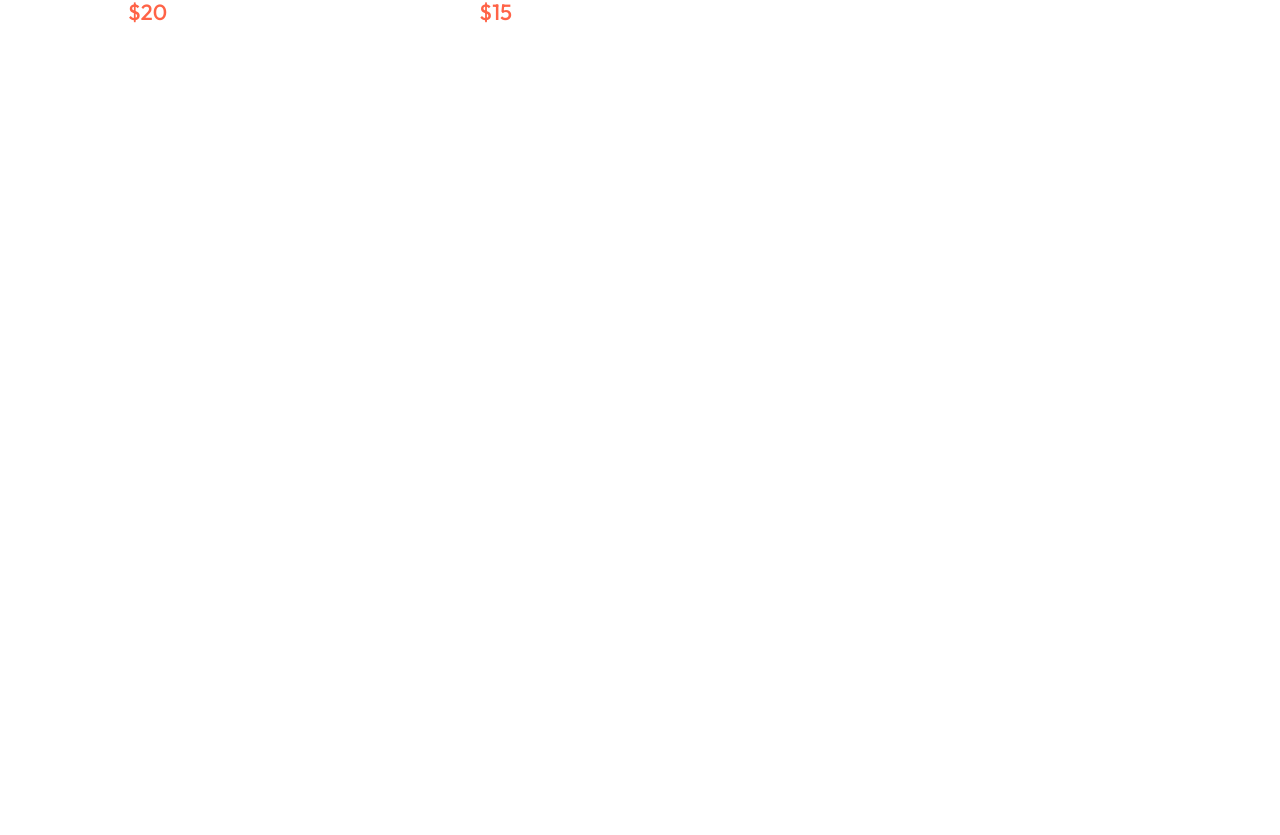
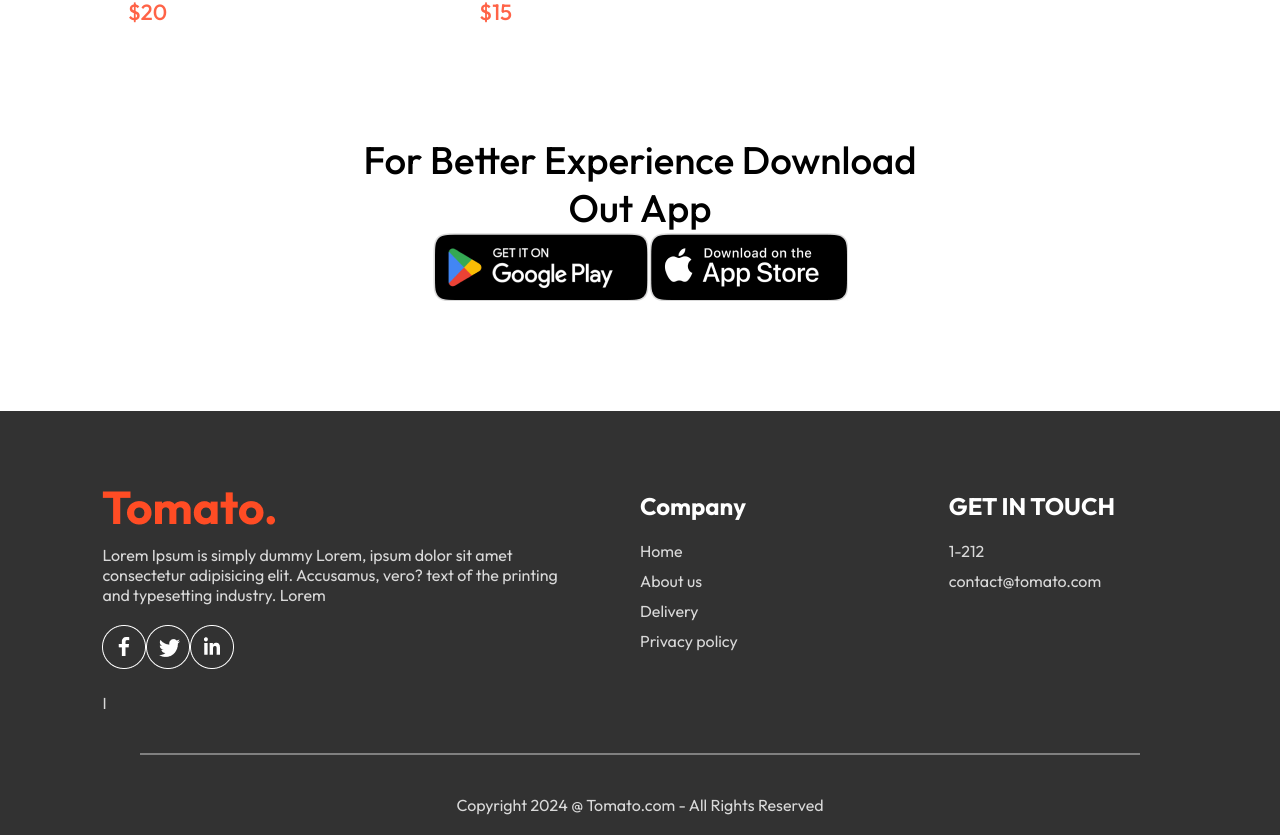
Before and after one commit to bhuvan649/FoodDelivery, a React (Vite) app: page / in a window 1280 px wide. Shown: the part 5540-6375 px from the top of the page. Before the commit the page ends 5576 px from the top, so only its background shows below. Built offline with nearby package versions, Linux system fonts and the light colour scheme.

Commit message:
Added footer and mobile app download

```diff
--- a/src/App.jsx
+++ b/src/App.jsx
@@ -4,10 +4,12 @@ import { Routes, Route } from 'react-router-dom';
 import Placeorder from './pages/PlaceOrder/PlaceOrder';
 import Cart from './pages/Cart/Cart';
 import Home from './pages/Home/Home';
+import Footer from './components/Footer/Footer';
 
 const App = () => {
   return (
-    <div className="app">
+    <>
+        <div className="app">
       <Navbar />
       <Routes>
         <Route path="/" element={<Home />} />
@@ -15,6 +17,9 @@ const App = () => {
         <Route path="/order" element={<Placeorder />} />
       </Routes>
     </div>
+    <Footer/>
+    </>
+
   );
 };
 
--- /dev/null
+++ b/src/components/AppDownload/AppDownload.css
@@ -0,0 +1,7 @@
+.app-download{
+    margin:auto auto;
+    margin-top: 100px;
+    font-size: max(3vw,20px);
+    text-align: center;
+    font-weight: 500;
+}
--- /dev/null
+++ b/src/components/AppDownload/AppDownload.jsx
@@ -0,0 +1,14 @@
+import React from 'react'
+import { assets } from '../../assets/frontend_assets/assets'
+import './AppDownload.css'
+const AppDownload = () => {
+  return (
+    <div className='app-download' id='app-download'>
+      <p>For Better Experience Download <br/> Out App</p>
+      <img src={assets.play_store} alt="" />
+      <img src={assets.app_store} alt="" />
+    </div>
+  )
+}
+
+export default AppDownload
--- a/src/components/FoodDisplay/FoodDisplay.jsx
+++ b/src/components/FoodDisplay/FoodDisplay.jsx
@@ -9,16 +9,23 @@ const FoodDisplay = ({ category }) => {
     <div className='food-display' id='food-display'>
       <h2>Top dishes near you</h2>
       <div className="food-display-list">
-        {food_list.map((item) => (
-          <FoodItem
-            key={item.id} // ✅ use unique stable key
-            id={item.id}
-            name={item.name}
-            description={item.description}
-            price={item.price}
-            image={item.image}
-          />
-        ))}
+        {food_list.map((item) => {
+          if (category === 'All' || category===item.category){
+            return <FoodItem key={item.id} id={item.id} name={item.name} description={item.description} price={item.price} image={item.image}  />
+          }
+
+
+
+        }
+
+
+
+
+
+
+
+
+        )}
       </div>
     </div>
   )
--- a/src/components/FoodItem/FoodItem.css
+++ b/src/components/FoodItem/FoodItem.css
@@ -4,7 +4,7 @@
     border-radius: 15px;
     box-shadow: 0px 0px 10px #00000015;
     transition: 0.3s;
-    animation: fadeIn 3s;
+    animation: fadeIn 1s;
 }
 
 .food-item-image{
--- /dev/null
+++ b/src/components/Footer/Footer.css
@@ -0,0 +1,52 @@
+.footer {
+    color: #d9d9d9;
+    background-color: #323232;
+    display: flex;
+    flex-direction: column;
+    align-items: center;
+    gap: 20px;
+    padding: 20px 8vw;
+    padding-top: 80px;
+    margin-top: 100px;
+}
+
+.footer-content {
+    width: 100%;
+    display: grid;
+    grid-template-columns: 2fr 1fr 1fr;
+    gap: 80px;
+    margin-top: 100;
+}
+
+.footer-content-left,
+.footer-content-right,
+.footer-content-center {
+    display: flex;
+    flex-direction: column;
+    align-items: start;
+    gap: 20px;
+}
+.footer-content-left li,
+.footer-content-right li,
+.footer-content-center li {
+list-style: none;
+margin-bottom: 10px;
+cursor: pointer;
+}
+
+.footer-content-right h2,
+.footer-content-center h2 {
+color: white;
+}
+.foooter-social-icons img{
+    width: 40px;
+    margin-right: 15px;
+
+}
+.footer hr{
+    width: 1000px;
+    height: 2px;
+    margin: 20px 0;
+    background-color: gray;
+    border: none;
+}
--- /dev/null
+++ b/src/components/Footer/Footer.jsx
@@ -0,0 +1,40 @@
+import React from 'react'
+import './Footer.css'
+import { assets } from '../../assets/frontend_assets/assets'
+const Footer = () => {
+    return (
+        <div className='footer' id='footer'>
+            <div className="footer-content">
+                <div className="footer-content-left">
+                    <img src={assets.logo} alt="" />
+                    <p>Lorem Ipsum is simply dummy Lorem, ipsum dolor sit amet consectetur adipisicing elit. Accusamus, vero? text of the printing and typesetting industry. Lorem</p>
+                     <div className="footer-social-icons">
+                        <img src={assets.facebook_icon} alt="" />
+                        <img src={assets.twitter_icon} alt="" />
+                        <img src={assets.linkedin_icon} alt="" />
+                        </div>   I
+                </div>
+                <div className="footer-content-center">
+                    <h2>Company</h2>
+                    <ul>
+                        <li>Home</li>
+                        <li>About us</li>
+                        <li>Delivery</li>
+                        <li>Privacy policy</li>
+                    </ul>
+                </div>
+                <div className="footer-content-right">
+                    <h2>GET IN TOUCH</h2>
+                    <ul>
+                        <li>1-212</li>
+                        <li>contact@tomato.com</li>
+                    </ul>
+                </div>
+            </div>
+            <hr/>
+            <p className='footer-copyright'>Copyright 2024 @ Tomato.com - All Rights Reserved</p>
+        </div>
+    )
+}
+
+export default Footer
--- a/src/pages/Home/Home.jsx
+++ b/src/pages/Home/Home.jsx
@@ -3,6 +3,7 @@ import './Home.css';
 import Header from '../../components/Header/Header';
 import ExploreMenu from '../../components/ExploreMenu/ExploreMenu';
 import FoodDisplay from '../../components/FoodDisplay/FoodDisplay';
+import AppDownload from '../../components/AppDownload/AppDownload';
 
 const Home = () => {
   const [category, setCategory] = useState("All");
@@ -12,6 +13,7 @@ const Home = () => {
       <Header />
       <ExploreMenu category={category} setCategory={setCategory} />
       <FoodDisplay category ={category}/>
+      <AppDownload/>
     </div>
   );
 };
```
